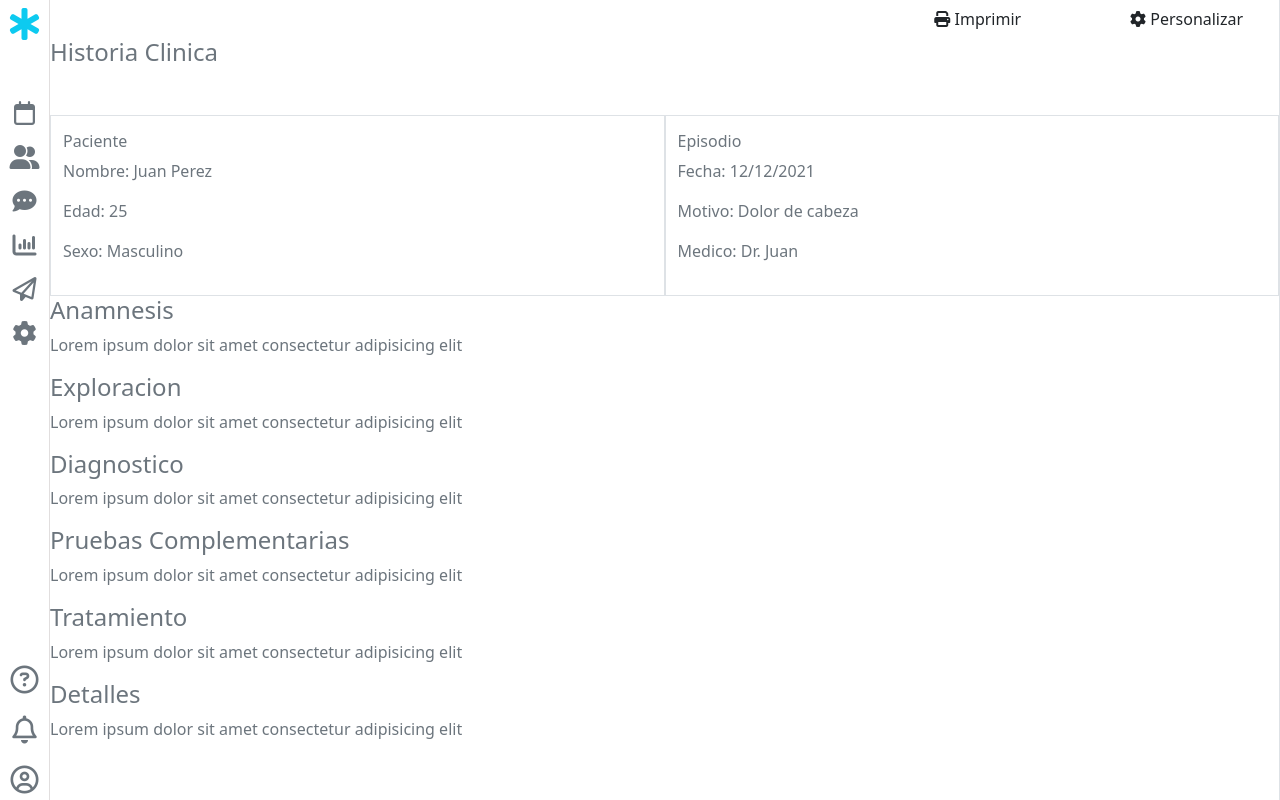
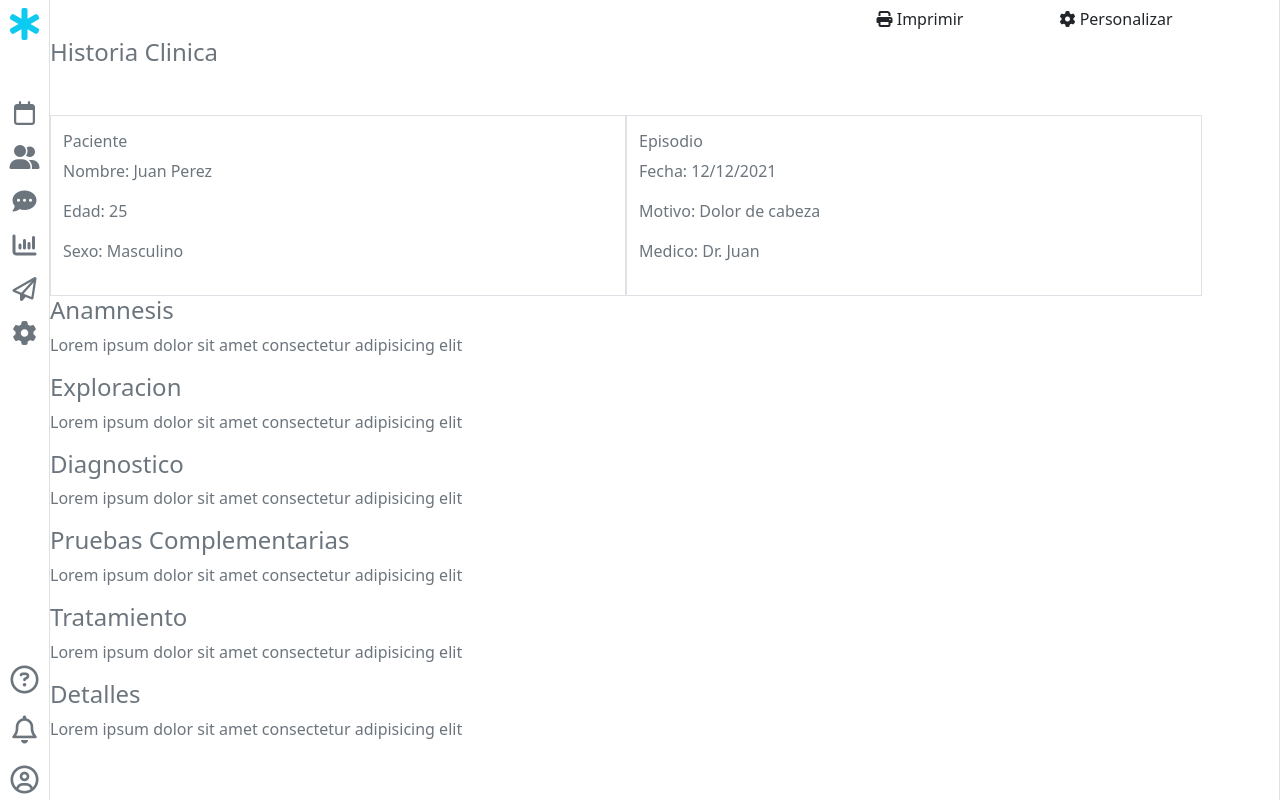
Before and after one commit to michelcub/medical_tool_angular, an Angular app: page /historia/1 in a window 1280 px wide. Built offline with nearby package versions, Linux system fonts and the light colour scheme; sample sign-in values are in the browser's storage.

Commit message:
correccion de ancho d eimforme para correcta impresion

```diff
--- a/src/app/app.component.css
+++ b/src/app/app.component.css
@@ -30,3 +30,9 @@ body{
     visibility: hidden;
   }
 }
+body{
+  padding: 0%;
+  margin: 0%;
+  width: 100vw;
+  overflow: hidden;
+}
--- a/src/app/page/print-historia/print-historia.component.css
+++ b/src/app/page/print-historia/print-historia.component.css
@@ -4,3 +4,14 @@
     }
 
   }
+
+.contenedor{
+  width: 90vw;
+    overflow: hidden;
+    padding: 0%;
+    margin: 0%;
+}
+.container-fluid{
+  overflow: hidden;
+
+}
--- a/src/app/page/print-historia/print-historia.component.html
+++ b/src/app/page/print-historia/print-historia.component.html
@@ -1,3 +1,4 @@
+<section class="contenedor container-fluid">
   <div class="row not-printable">
     <button class="btn  col-2 ms-auto" (click)="print()"><i class="fa-solid fa-print"></i> Imprimir</button>
     <button class="btn  col-2"><i class="fa-solid fa-gear"></i> Personalizar</button>
@@ -55,3 +56,4 @@
     </div>
 
   </section>
+</section>
```
Lines whose indentation alone changed are shown as unchanged.
